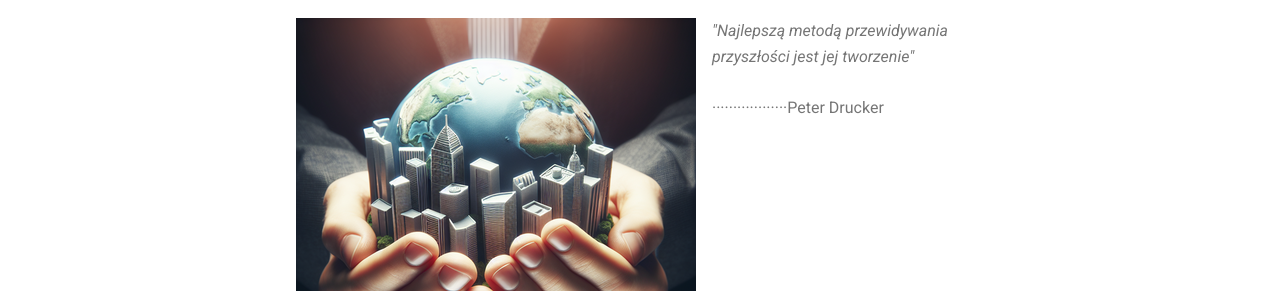
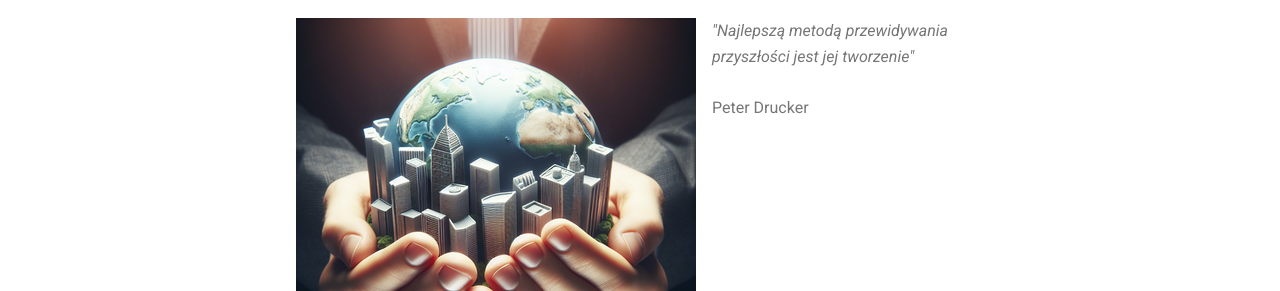
Before and after one commit to sebstr2358/ai_portfolio, an MkDocs documentation site: the page built from docs/index.md, in a window 1280 px wide. Shown: the part 280-571 px from the top of the page. Built offline with MkDocs 1.6.1 and Material for MkDocs 9.7.7, drawn with Linux system fonts in a browser that asks for light colours; comment, search, counter and statistics services are not loaded.

Commit message:
changes in text

```diff
--- a/docs/index.md
+++ b/docs/index.md
@@ -6,4 +6,4 @@ Moje portfolio obejmuje trzy ukończone projekty, w tym jedną analizę interakt
 > *"Najlepszą metodą przewidywania przyszłości jest jej tworzenie"*
 <br>
 <br>
-··················Peter Drucker
+                                    Peter Drucker
```
